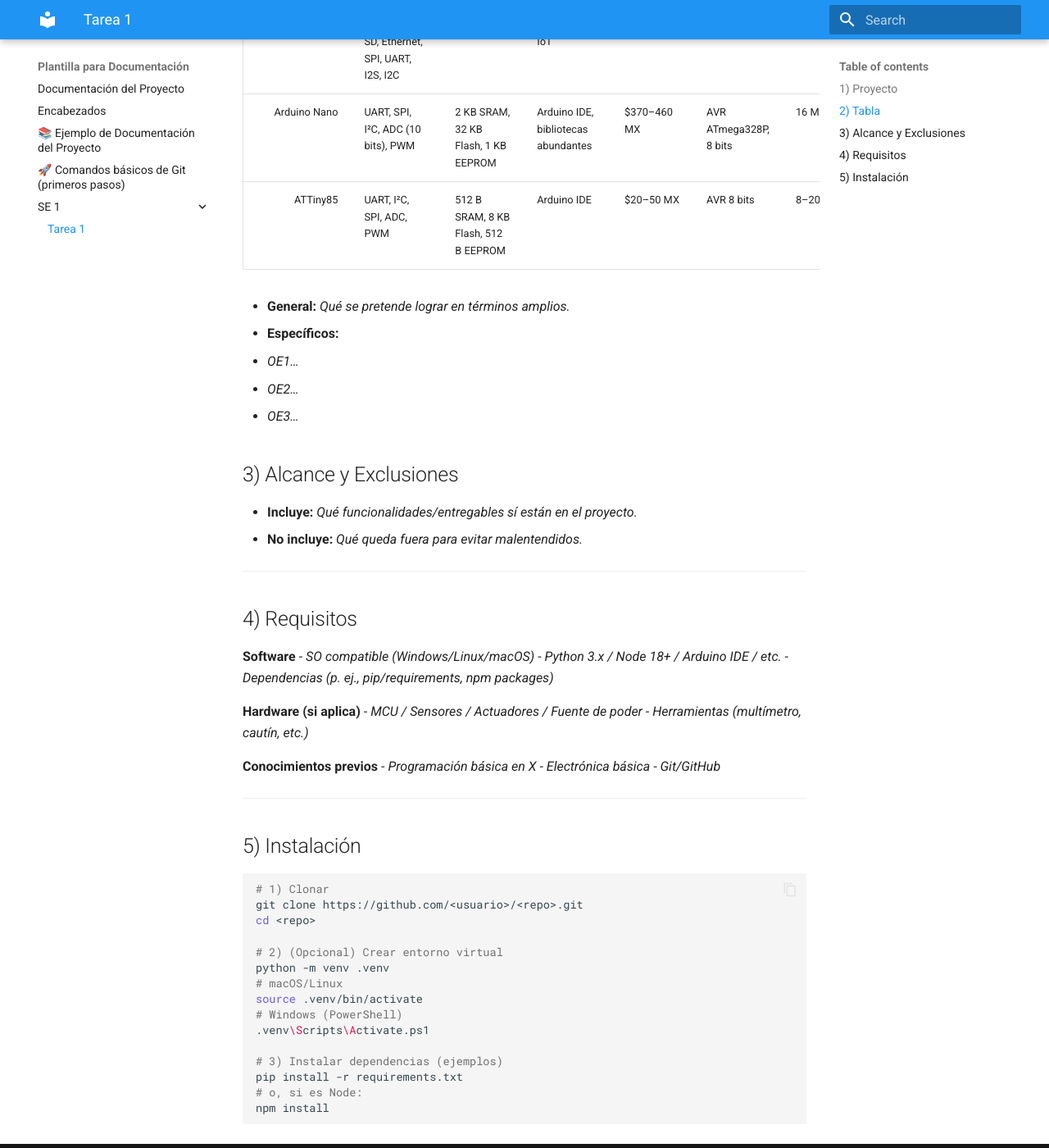
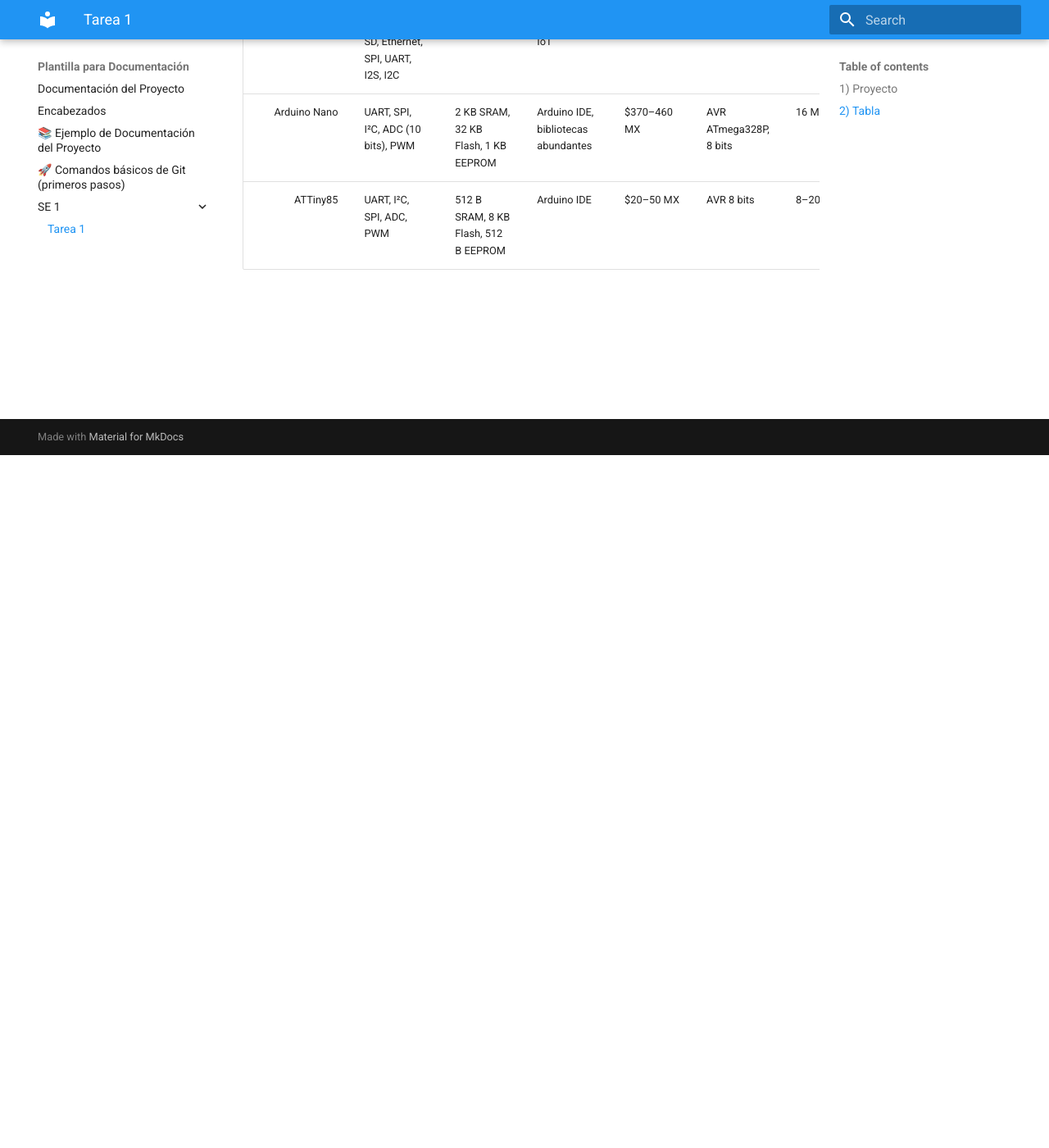
Before and after one commit to dannaags/my_docs, an MkDocs documentation site: the page built from docs/SE_1/Tarea1.md, in a window 1280 px wide and 1400 px high, scrolled down 845 px. Shown: the whole window at 82% size. Built offline with MkDocs 1.6.1 and Material for MkDocs 9.7.7, drawn with Linux system fonts in a browser that asks for light colours.

Commit message:
borrar_tarea1

````diff
--- a/docs/SE_1/Tarea1.md
+++ b/docs/SE_1/Tarea1.md
@@ -26,57 +26,3 @@ Lámpara que se iluminan al ritmo de tu corazón.
 | ESP32            | Táctiles capacitivos, Hall, LNAs, SD, Ethernet, SPI, UART, I2S, I2C          | 520 KB RAM interna                         | Arduino IDE, ESP-IDF, MicroPython, IoT | $80–180 MX   | Harvard, 32 bits                        | 240 MHz              |
 | Arduino Nano     | UART, SPI, I²C, ADC (10 bits), PWM                                           | 2 KB SRAM, 32 KB Flash, 1 KB EEPROM        | Arduino IDE, bibliotecas abundantes    | $370–460 MX  | AVR ATmega328P, 8 bits                  | 16 MHz               |
 | ATTiny85         | UART, I²C, SPI, ADC, PWM                                                     | 512 B SRAM, 8 KB Flash, 512 B EEPROM       | Arduino IDE                           | $20–50 MX    | AVR 8 bits                              | 8–20 MHz             |
-
-
-- **General:** _Qué se pretende lograr en términos amplios._
-- **Específicos:**
-  - _OE1…_
-  - _OE2…_
-  - _OE3…_
-
-## 3) Alcance y Exclusiones
-
-- **Incluye:** _Qué funcionalidades/entregables sí están en el proyecto._
-- **No incluye:** _Qué queda fuera para evitar malentendidos._
-
----
-
-## 4) Requisitos
-
-**Software**
-- _SO compatible (Windows/Linux/macOS)_
-- _Python 3.x / Node 18+ / Arduino IDE / etc._
-- _Dependencias (p. ej., pip/requirements, npm packages)_
-
-**Hardware (si aplica)**
-- _MCU / Sensores / Actuadores / Fuente de poder_
-- _Herramientas (multímetro, cautín, etc.)_
-
-**Conocimientos previos**
-- _Programación básica en X_
-- _Electrónica básica_
-- _Git/GitHub_
-
----
-
-## 5) Instalación
-
-```bash
-# 1) Clonar
-git clone https://github.com/<usuario>/<repo>.git
-cd <repo>
-
-# 2) (Opcional) Crear entorno virtual
-python -m venv .venv
-# macOS/Linux
-source .venv/bin/activate
-# Windows (PowerShell)
-.venv\Scripts\Activate.ps1
-
-# 3) Instalar dependencias (ejemplos)
-pip install -r requirements.txt
-# o, si es Node:
-npm install
-
-
-```
````
